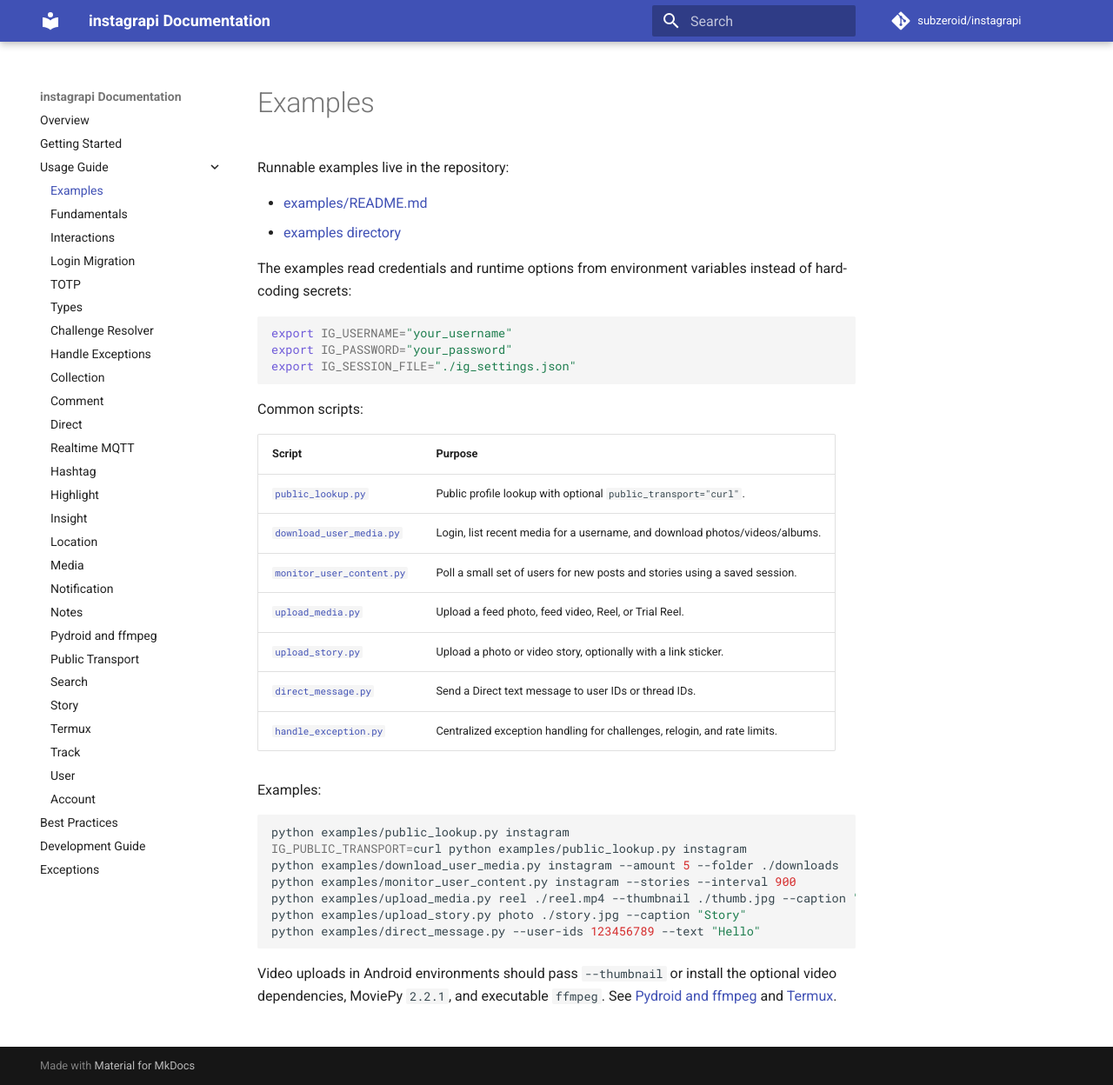
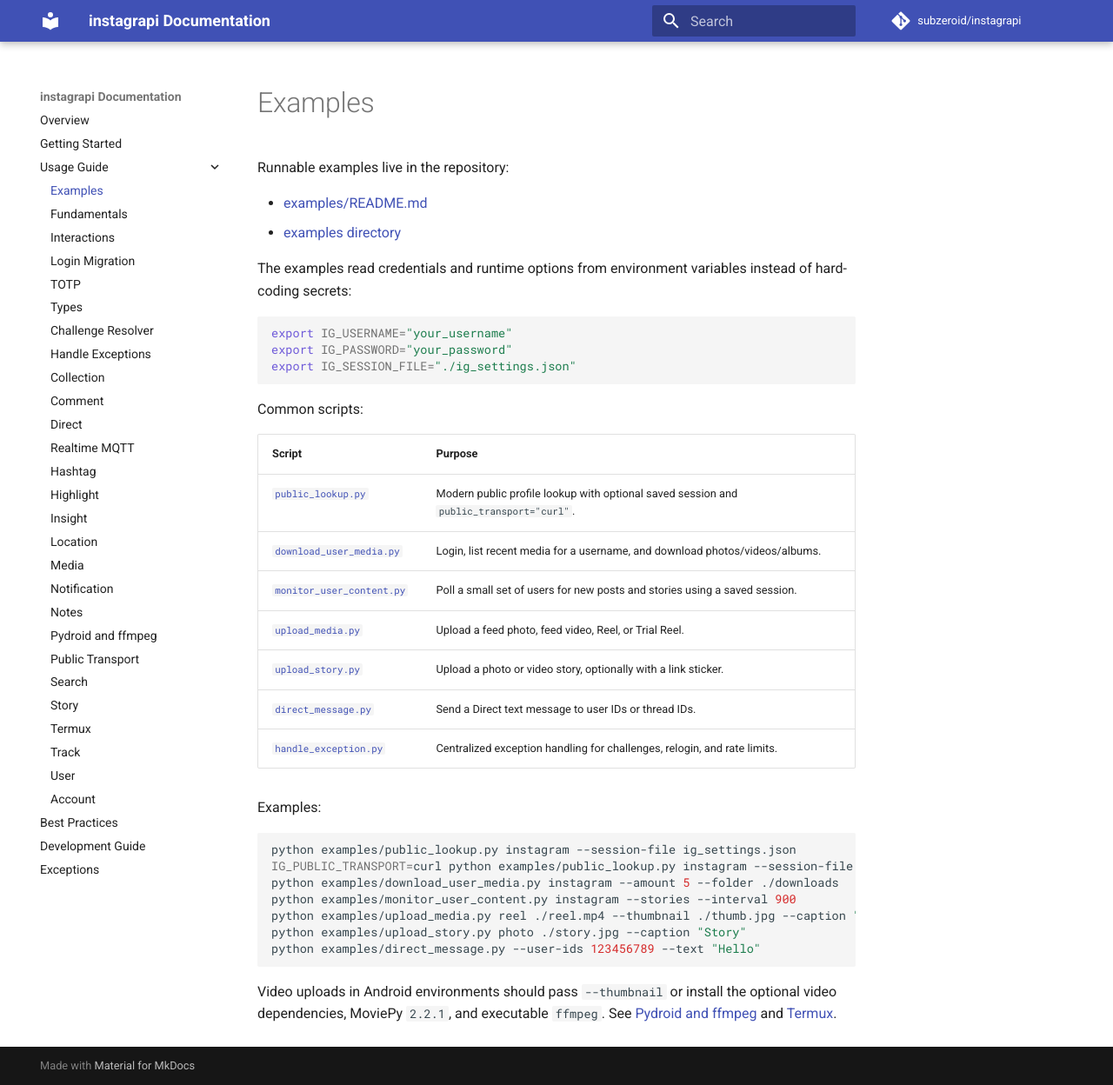
Before and after one commit to del-bestdev/instagrapi, an MkDocs documentation site: the page built from docs/usage-guide/examples.md, in a window 1280 px wide and 1248 px high. Shown: the whole window at 87% size. Built offline with MkDocs 1.6.1 and Material for MkDocs 9.7.7, drawn with Linux system fonts in a browser that asks for light colours; comment, search, counter and statistics services are not loaded; the version menu is left out.

Commit message:
docs: migrate public lookup examples to modern profiles

````diff
--- a/docs/usage-guide/examples.md
+++ b/docs/usage-guide/examples.md
@@ -17,7 +17,7 @@ Common scripts:
 
 | Script | Purpose |
 | --- | --- |
-| [`public_lookup.py`](https://github.com/subzeroid/instagrapi/blob/master/examples/public_lookup.py) | Public profile lookup with optional `public_transport="curl"`. |
+| [`public_lookup.py`](https://github.com/subzeroid/instagrapi/blob/master/examples/public_lookup.py) | Modern public profile lookup with optional saved session and `public_transport="curl"`. |
 | [`download_user_media.py`](https://github.com/subzeroid/instagrapi/blob/master/examples/download_user_media.py) | Login, list recent media for a username, and download photos/videos/albums. |
 | [`monitor_user_content.py`](https://github.com/subzeroid/instagrapi/blob/master/examples/monitor_user_content.py) | Poll a small set of users for new posts and stories using a saved session. |
 | [`upload_media.py`](https://github.com/subzeroid/instagrapi/blob/master/examples/upload_media.py) | Upload a feed photo, feed video, Reel, or Trial Reel. |
@@ -28,8 +28,8 @@ Common scripts:
 Examples:
 
 ```bash
-python examples/public_lookup.py instagram
-IG_PUBLIC_TRANSPORT=curl python examples/public_lookup.py instagram
+python examples/public_lookup.py instagram --session-file ig_settings.json
+IG_PUBLIC_TRANSPORT=curl python examples/public_lookup.py instagram --session-file ig_settings.json
 python examples/download_user_media.py instagram --amount 5 --folder ./downloads
 python examples/monitor_user_content.py instagram --stories --interval 900
 python examples/upload_media.py reel ./reel.mp4 --thumbnail ./thumb.jpg --caption "Reel"
````
Also changed, not shown: docs/usage-guide/public-transport.md (+1 -0 lines), docs/usage-guide/user.md (+4 -0 lines), examples/README.md (+3 -3 lines), 2 other files.
